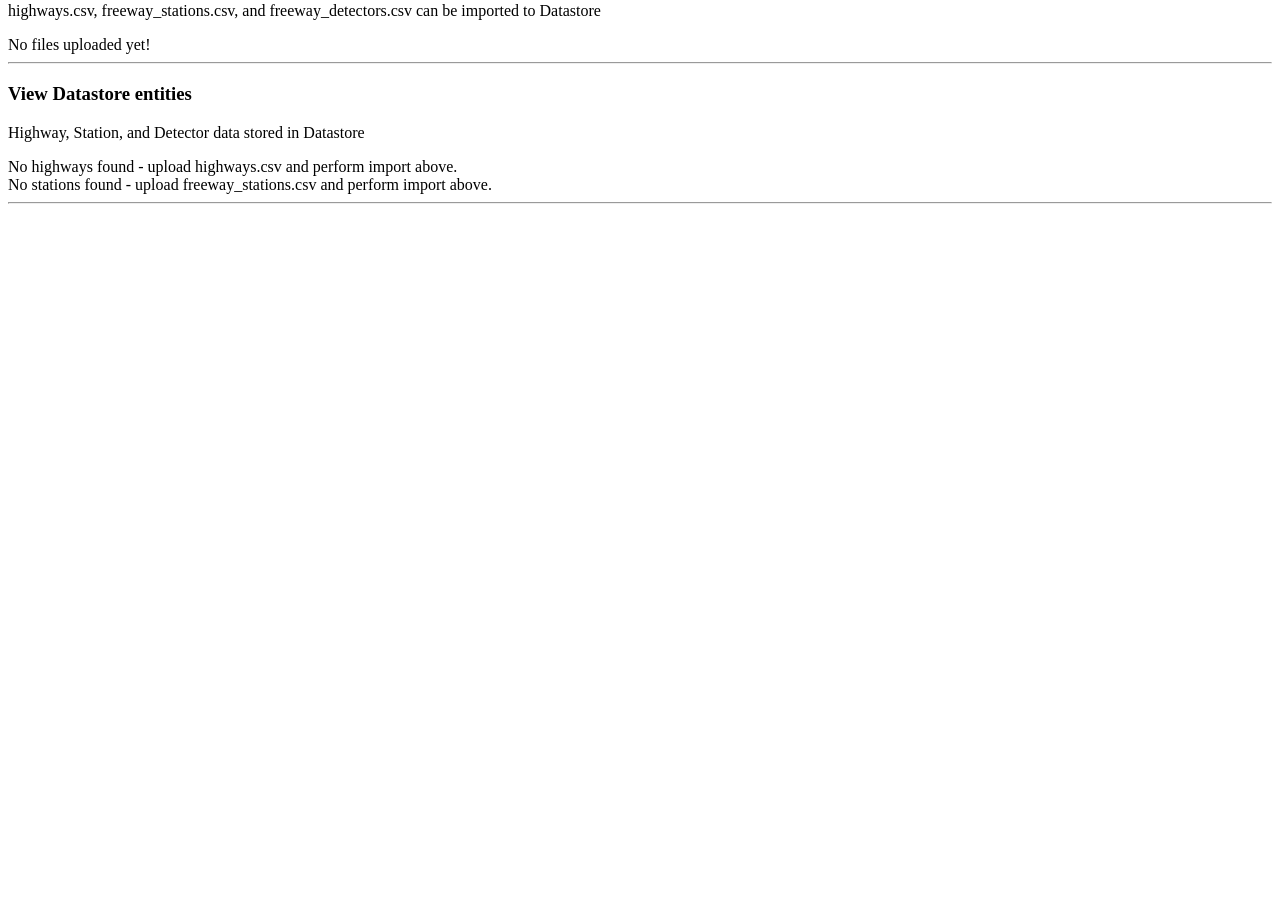
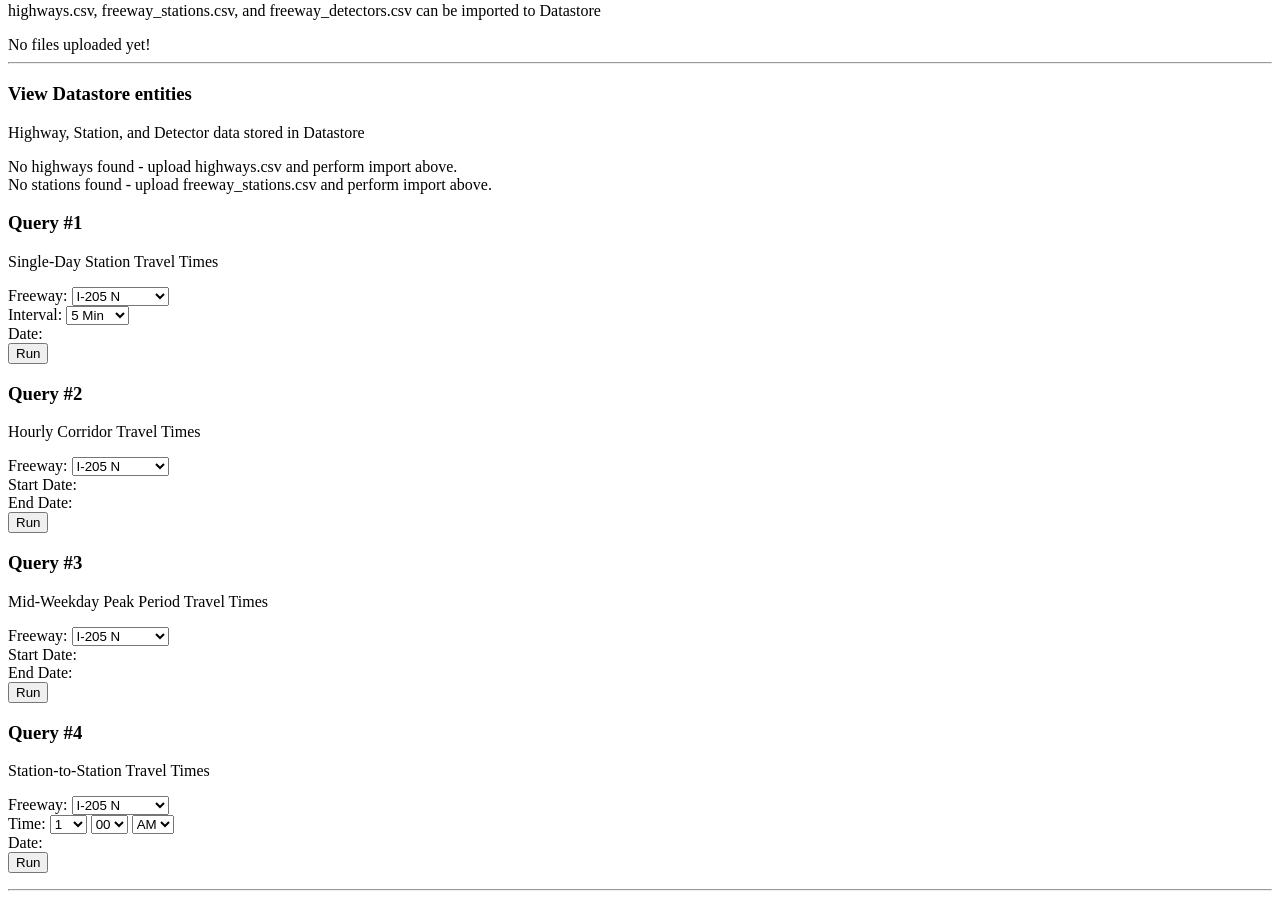
Before and after one commit to PSU-CloudData/psu-cloud-data, a Python web app: template templates/index.html in a window 1280 px wide. Shown: the part 166-1065 px from the top of the page. Before the commit the page ends 370 px from the top, so only its background shows below. Run offline with Jinja, Linux system fonts and the light colour scheme; the template is opened without the code that fills it, so the values that code supplies are empty; some libraries are stand-ins or nearby versions.

Commit message:
added query starts
The query starts, forms to extend beyond what was asked.

```diff
--- a/templates/index.html
+++ b/templates/index.html
@@ -3,7 +3,8 @@
 		<title>FreewayData</title>
 		<link href="/static/style.css" rel="stylesheet" type="text/css"/>
 		<script src="/mapreduce/jquery.js" type="text/javascript"></script>
-		<script src="/static/custom.js" type="text/javascript"></script>
+		<script src="/static/custom.js" type="text/javascript"></script
+
 	</head>
 	<body>
 		<div>
@@ -129,6 +130,165 @@
 				No stations found - upload freeway_stations.csv and perform import above</a>.
 				{% endif %}
 			</div>
+			<h3>Query #1</h3>
+			<p>Single-Day Station Travel Times</p>
+			<!-- Query 1 -->
+			<div>
+
+				<form action=" " method="post">
+					Freeway:     <select>
+							<optgroup label="I-205">
+								<option value="I-205N">I-205 N</option>
+								<option value="I-205S">I-205 S</option>
+							<optgroup label="OR 217">
+								<option value="OR217N">OR 217 N</option>
+								<option value="OR217S">OR 217 S</option>
+							<optgroup label="I-5">
+								<option value="I-5N">I-5 N</option>
+								<option value="I-5S">I-5 S</option>
+							<optgroup label="US 26">
+								<option value="US26E">US 26 E</option>
+								<option value="US26W">US 26 W</option>
+							<optgroup label="I-405">
+								<option value="I-405N">I-405 N</option>
+								<option value="I-405S">I-405 S</option>
+							<optgroup label="I-84">
+								<option value="I-84E">I-84 E</option>
+								<option value="I-84W">I-84 W</option>
+						     </select><br>
+					Interval:    <select>
+							<option value="5Min">5 Min</option>
+							<option value="15Min">15 Min</option>
+							<option value="1Hour">1 Hour</option>
+							<option value="Day">1 Day</option>
+						     </select><br>
+					Date:<br>
+					<input type="submit" name="q1run" value="Run"/>
+				</form>
+
+			</div>
+			<h3>Query #2</h3>
+			<p>Hourly Corridor Travel Times</p>
+			<!-- Query 2 -->
+			<div>
+				<form action=" " method="post">
+					Freeway:     <select>
+							<optgroup label="I-205">
+								<option value="I-205N">I-205 N</option>
+								<option value="I-205S">I-205 S</option>
+							<optgroup label="OR 217">
+								<option value="OR217N">OR 217 N</option>
+								<option value="OR217S">OR 217 S</option>
+							<optgroup label="I-5">
+								<option value="I-5N">I-5 N</option>
+								<option value="I-5S">I-5 S</option>
+							<optgroup label="US 26">
+								<option value="US26E">US 26 E</option>
+								<option value="US26W">US 26 W</option>
+							<optgroup label="I-405">
+								<option value="I-405N">I-405 N</option>
+								<option value="I-405S">I-405 S</option>
+							<optgroup label="I-84">
+								<option value="I-84E">I-84 E</option>
+								<option value="I-84W">I-84 W</option>
+						     </select><br>
+					Start Date: <br>
+					End Date: <br>
+					<input type="submit" name="q1run" value="Run"/>
+				</form>
+			</div>
+			<h3>Query #3</h3>
+			<p>Mid-Weekday Peak Period Travel Times</p>
+			<!-- Query 3 -->
+			<div>
+				<form action=" " method="post">
+					Freeway:     <select>
+							<optgroup label="I-205">
+								<option value="I-205N">I-205 N</option>
+								<option value="I-205S">I-205 S</option>
+							<optgroup label="OR 217">
+								<option value="OR217N">OR 217 N</option>
+								<option value="OR217S">OR 217 S</option>
+							<optgroup label="I-5">
+								<option value="I-5N">I-5 N</option>
+								<option value="I-5S">I-5 S</option>
+							<optgroup label="US 26">
+								<option value="US26E">US 26 E</option>
+								<option value="US26W">US 26 W</option>
+							<optgroup label="I-405">
+								<option value="I-405N">I-405 N</option>
+								<option value="I-405S">I-405 S</option>
+							<optgroup label="I-84">
+								<option value="I-84E">I-84 E</option>
+								<option value="I-84W">I-84 W</option>
+						     </select><br>
+					Start Date: <br>
+					End Date: <br>
+					<input type="submit" name="q1run" value="Run"/>
+				</form>
+			</div>
+			<h3>Query #4</h3>
+			<p>Station-to-Station Travel Times</p>
+			<!-- Query 4 -->
+			<div>
+				<form action=" " method="post">
+					Freeway:     <select>
+							<optgroup label="I-205">
+								<option value="I-205N">I-205 N</option>
+								<option value="I-205S">I-205 S</option>
+							<optgroup label="OR 217">
+								<option value="OR217N">OR 217 N</option>
+								<option value="OR217S">OR 217 S</option>
+							<optgroup label="I-5">
+								<option value="I-5N">I-5 N</option>
+								<option value="I-5S">I-5 S</option>
+							<optgroup label="US 26">
+								<option value="US26E">US 26 E</option>
+								<option value="US26W">US 26 W</option>
+							<optgroup label="I-405">
+								<option value="I-405N">I-405 N</option>
+								<option value="I-405S">I-405 S</option>
+							<optgroup label="I-84">
+								<option value="I-84E">I-84 E</option>
+								<option value="I-84W">I-84 W</option>
+						     </select><br>
+					Time:	     <select>
+							<option value= "1">1</option>
+							<option value= "2">2</option>
+							<option value= "3">3</option>
+							<option value= "4">4</option>
+							<option value= "5">5</option>
+							<option value= "6">6</option>
+							<option value= "7">7</option>
+							<option value= "8">8</option>
+							<option value= "9">9</option>
+							<option value= "10">10</option>
+							<option value= "11">11</option>
+							<option value= "12">12</option>
+						     </select>
+						     <select>
+							<option value="00">00</option>
+							<option value="05">05</option>
+							<option value="10">10</option>
+							<option value="15">15</option>
+							<option value="20">20</option>
+							<option value="25">25</option>
+							<option value="30">30</option>
+							<option value="35">35</option>
+							<option value="40">40</option>
+							<option value="45">45</option>
+							<option value="50">50</option>
+							<option value="55">55</option>
+						     </select>
+						     <select>
+							<option value="AM">AM</option>
+							<option value="PM">PM</option>
+						     </select><br>
+					Date: <br>
+
+					<input type="submit" name="q1run" value="Run"/>
+				</form>
+			</div>
 		</div>
 		<hr/>
 	</body>
```
